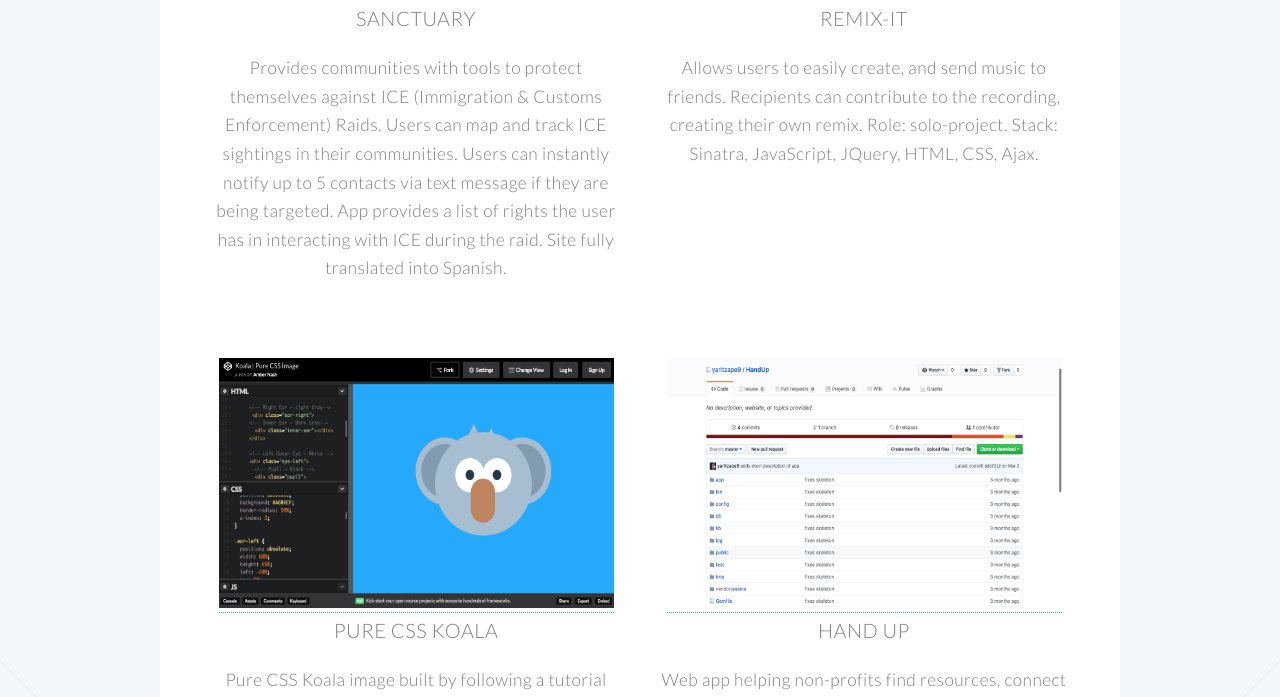
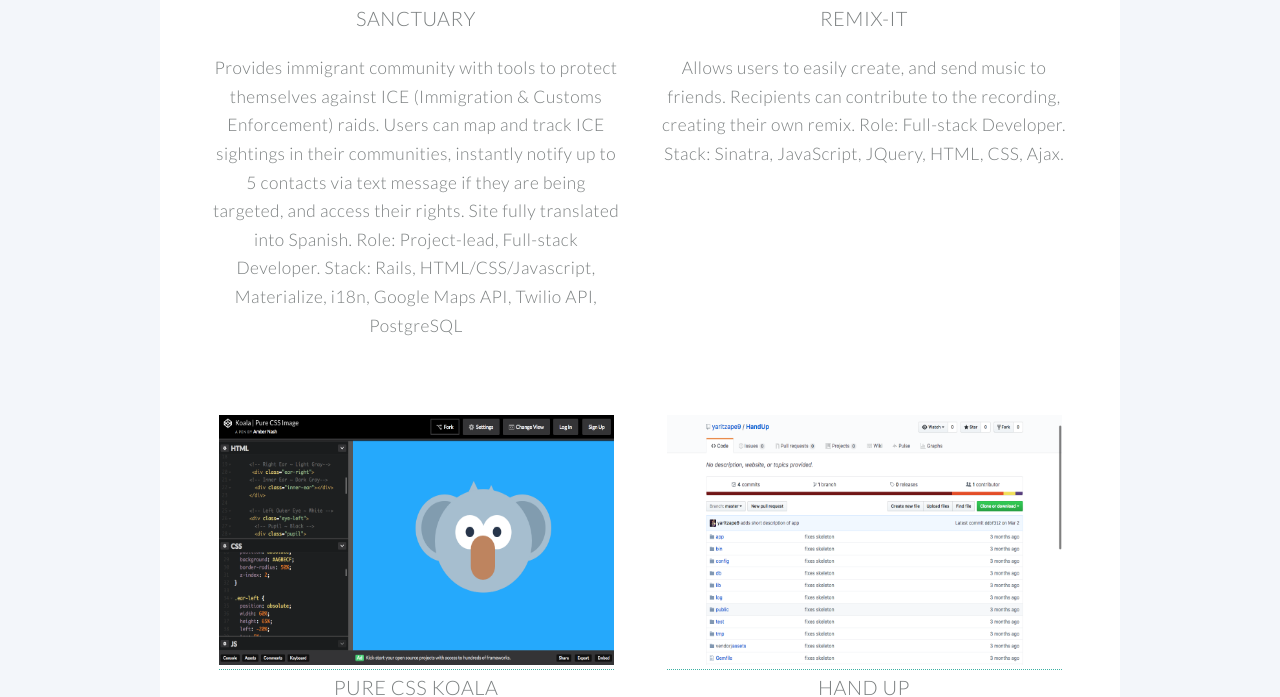
Before and after one commit to amber-nash/portfolio, a Jekyll site: the page built from index.html, in a window 1280 px wide and 900 px high, scrolled down 2111 px, cut to the strip 203-900 px from the top of the window. Built offline with Jekyll 4.4.1, drawn with Linux system fonts in a browser that asks for light colours.

Commit message:
Update folio summaries.

```diff
--- a/index.html
+++ b/index.html
@@ -87,7 +87,7 @@ layout: landing-page
 									<header>
 										<h3>Sanctuary</h3>
 									</header>
-									<p>Provides communities with tools to protect themselves against ICE (Immigration & Customs Enforcement) Raids. Users can map and track ICE sightings in their communities. Users can instantly notify up to 5 contacts via text message if they are being targeted. App provides a list of rights the user has in interacting with ICE during the raid. Site fully translated into Spanish.</p>
+									<p>Provides immigrant community with tools to protect themselves against ICE (Immigration & Customs Enforcement) raids. Users can map and track ICE sightings in their communities, instantly notify up to 5 contacts via text message if they are being targeted, and access their rights. Site fully translated into Spanish. Role: Project-lead, Full-stack Developer. Stack: Rails, HTML/CSS/Javascript, Materialize, i18n, Google Maps API, Twilio API, PostgreSQL</p>
 								</section>
 
 							</div>
@@ -99,7 +99,7 @@ layout: landing-page
 									<header>
 										<h3>Remix-It</h3>
 									</header>
-									<p>Allows users to easily create, and send music to friends. Recipients can contribute to the recording, creating their own remix. Role: solo-project. Stack: Sinatra, JavaScript, JQuery, HTML, CSS, Ajax.</p>
+									<p>Allows users to easily create, and send music to friends. Recipients can contribute to the recording, creating their own remix. Role: Full-stack Developer. Stack: Sinatra, JavaScript, JQuery, HTML, CSS, Ajax.</p>
 								</section>
 
 							</div>
```
Also changed, not shown: 2 other files.
